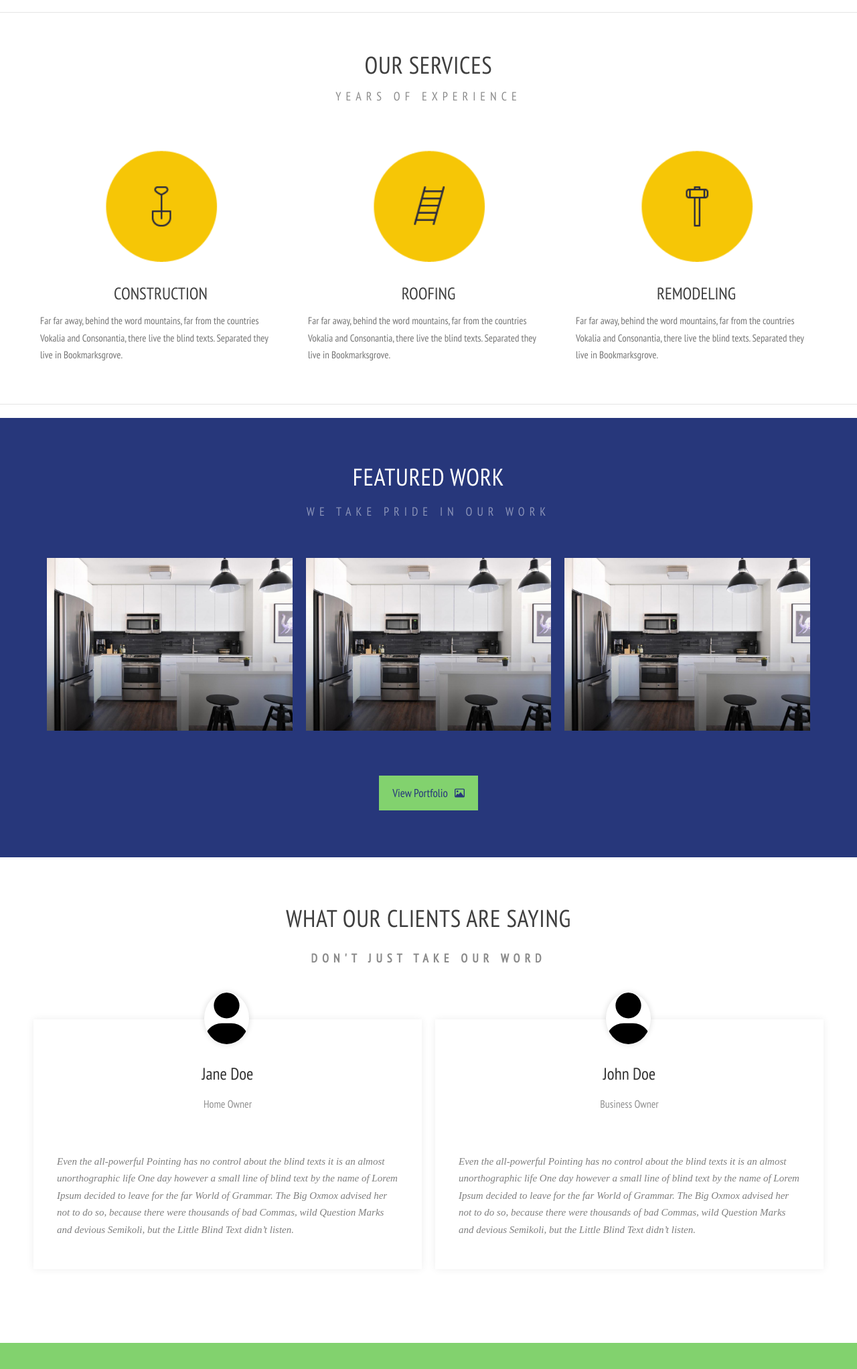
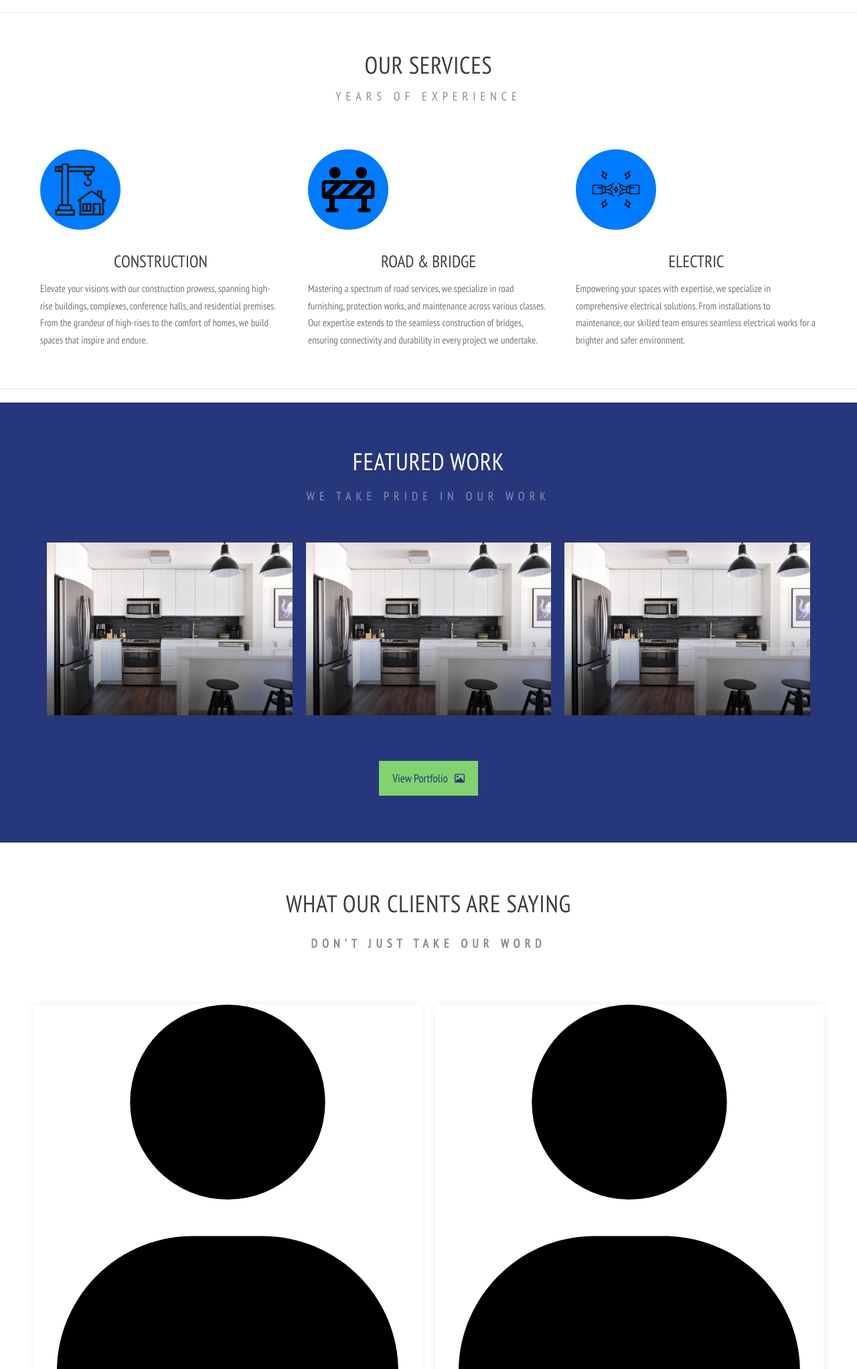
Before and after one commit to raymuthui/chacleat-website, a PHP site: page / in a window 1280 px wide. Shown: the part 602-2646 px from the top of the page at 67% size. Run offline with PHP 8.4, Linux system fonts and the light colour scheme; some web fonts are replaced.

Commit message:
Change the services on the home page

```diff
--- a/index.php
+++ b/index.php
@@ -33,24 +33,24 @@
             </div>
             <div class="service-bottom">
                 <div class="home-services">
-                    <div class="service-image-top"><img src="assets/images/construction-icon.png" alt="construction"></div>
+                    <div class="service-image-top"><img src="assets/images/construction.png" alt="Construction Icon"></div>
                     <div class="service-details">
                         <h2>CONSTRUCTION</h2>
-                        <p>Far far away, behind the word mountains, far from the countries Vokalia and Consonantia, there live the blind texts. Separated they live in Bookmarksgrove.</p>
+                        <p>Elevate your visions with our construction prowess, spanning high-rise buildings, complexes, conference halls, and residential premises. From the grandeur of high-rises to the comfort of homes, we build spaces that inspire and endure.</p>
                     </div>
                 </div>
                 <div class="home-services">
-                    <div class="service-image-top"><img src="assets/images/roofing-icon.png" alt="roofing"></div>
+                    <div class="service-image-top"><img src="assets/images/roadworks.png" alt="Roadworks Icon"></div>
                     <div class="service-details">
-                        <h2>ROOFING</h2>
-                        <p>Far far away, behind the word mountains, far from the countries Vokalia and Consonantia, there live the blind texts. Separated they live in Bookmarksgrove.</p>
+                        <h2>ROAD & BRIDGE</h2>
+                        <p>Mastering a spectrum of road services, we specialize in road furnishing, protection works, and maintenance across various classes. Our expertise extends to the seamless construction of bridges, ensuring connectivity and durability in every project we undertake.</p>
                     </div>
                 </div>
                 <div class="home-services">
-                    <div class="service-image-top"><img src="assets/images/remodeling-icon.png" alt="remodeling"></div>
+                    <div class="service-image-top"><img src="assets/images/electic-works.png" alt="Electic-works Icon"></div>
                     <div class="service-details">
-                        <h2>REMODELING</h2>
-                        <p>Far far away, behind the word mountains, far from the countries Vokalia and Consonantia, there live the blind texts. Separated they live in Bookmarksgrove.</p>
+                        <h2>ELECTRIC</h2>
+                        <p>Empowering your spaces with expertise, we specialize in comprehensive electrical solutions. From installations to maintenance, our skilled team ensures seamless electrical works for a brighter and safer environment.</p>
                     </div>
                 </div>
             </div>
@@ -80,7 +80,7 @@
             </div>
             <div class="home-testimonials-bottom">
                 <div class="testimonial-container">
-                    <div class="avatar"><img src="assets/images/user.svg" alt="avatar"></div>
+                    <div class="avator"><img src="assets/images/user.svg" alt="avatar"></div>
                     <div class="profile-details">
                         <h2>Jane Doe</h2>
                         <h5>Home Owner</h5>
@@ -90,7 +90,7 @@
                     </div>
                 </div>
                 <div class="testimonial-container">
-                    <div class="avatar"><img src="assets/images/user.svg" alt="avatar"></div>
+                    <div class="avator"><img src="assets/images/user.svg" alt="avatar"></div>
                     <div class="profile-details">
                         <h2>John Doe</h2>
                         <h5>Business Owner</h5>
--- a/services.php
+++ b/services.php
@@ -28,7 +28,7 @@
 
       <div class="service">
         <div class="service-img">
-          <img src="assets/images/AdobeStock_1.png" alt="Construction Icon">
+          <img src="assets/images/construction.png" alt="Construction Icon">
         </div>
         <div class="service-title">Construction</div>
         <div class="service-description">
@@ -38,7 +38,7 @@
 
       <div class="service">
         <div class="service-img">
-          <img src="assets/images/roadworks.png" alt="Construction Icon">
+          <img src="assets/images/roadworks.png" alt="Roadworks Icon">
         </div>
         <div class="service-title">Road & Bridge</div>
         <div class="service-description">
--- a/style.css
+++ b/style.css
@@ -346,7 +346,18 @@
 
 .service-image-top {
   display: flex;
-  place-items: center;
+  align-items: center;
+  justify-content: center;
+  width: 120px;
+  height: 120px;
+  border-radius: 50%;
+  background-color: #007bff;
+  overflow: hidden;
+}
+
+.service-image-top img {
+  width: 90px;
+  height: 90px;
 }
 
 .service-details {
```
Also changed, not shown: assets/images/construction.png (renamed from assets/images/AdobeStock_1.png).
